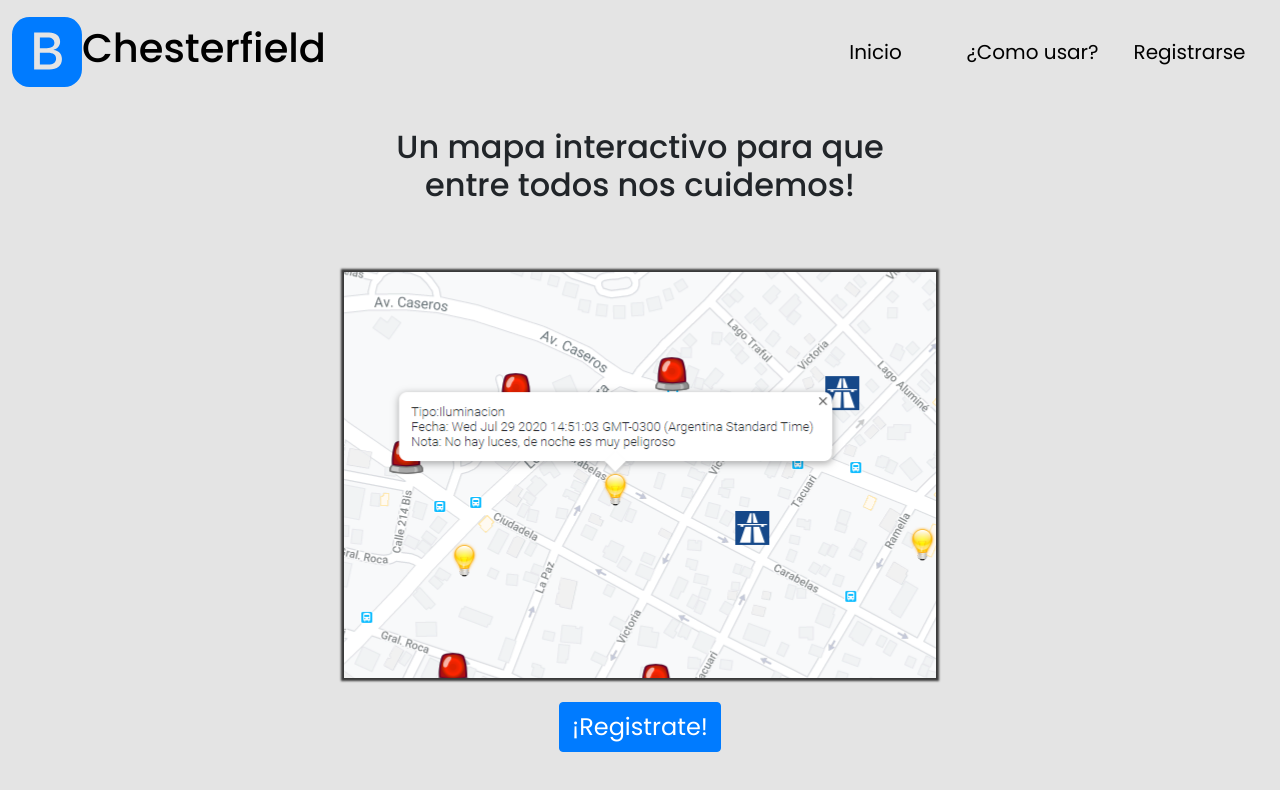
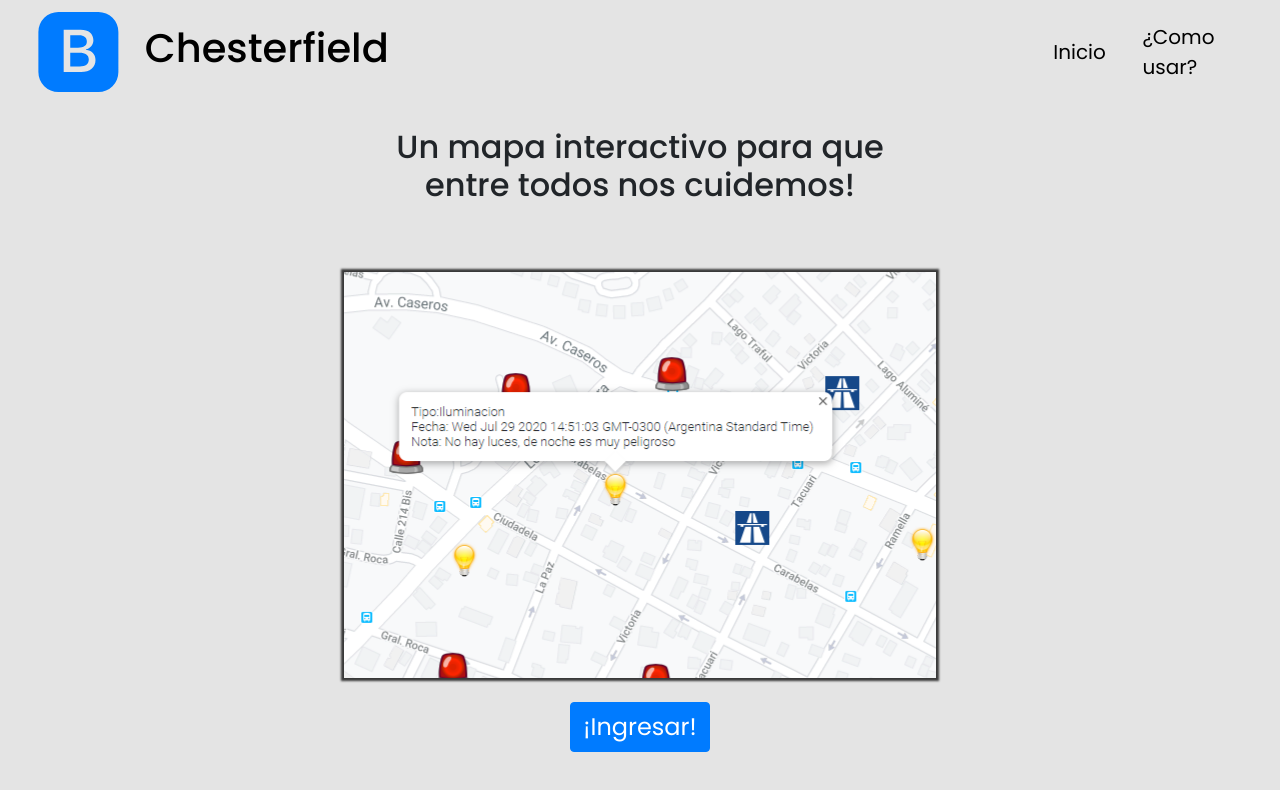
Before and after one commit to F-Sotomayor/Map, a website built with Parcel: page login.html in a window 1280 px wide. Built offline with nearby package versions, Linux system fonts and the light colour scheme.

Commit message:
login btn text

```diff
--- a/login.html
+++ b/login.html
@@ -33,9 +33,6 @@
                 <div class="nav-item">
                     <a href="#">¿Como usar?</a>
                 </div>
-                <div class="nav-item">
-                    <a href="#">Registrarse</a>
-                </div>
             </div>
         </div>
         <div class="main-content">
@@ -47,7 +44,7 @@
                 </div>
             </div>
             <div class="main-btn">
-                <button class="btn btn-primary">¡Registrate!</button>
+                <button class="btn btn-primary">¡Ingresar!</button>
             </div>
         </div>
     </div>
--- a/login.scss
+++ b/login.scss
@@ -22,7 +22,7 @@
 
         .links {
             display: flex;
-            flex: 0.75;
+            flex: 0.5;
             height: 100%;
             justify-content: center;
             align-items: center;
@@ -47,7 +47,7 @@
 
         .logo {
             display: flex;
-            flex: 0.5;
+            flex: 0.75;
             justify-content: center;
             align-items: center;
             height: 100%;
@@ -64,7 +64,7 @@
 
         .empty {
             display: flex;
-            flex: 0.75;
+            flex: 1.25;
             height: 100%;
             justify-content: center;
             align-items: center;
```
Also changed, not shown: dist/login.html, 3 other files.
